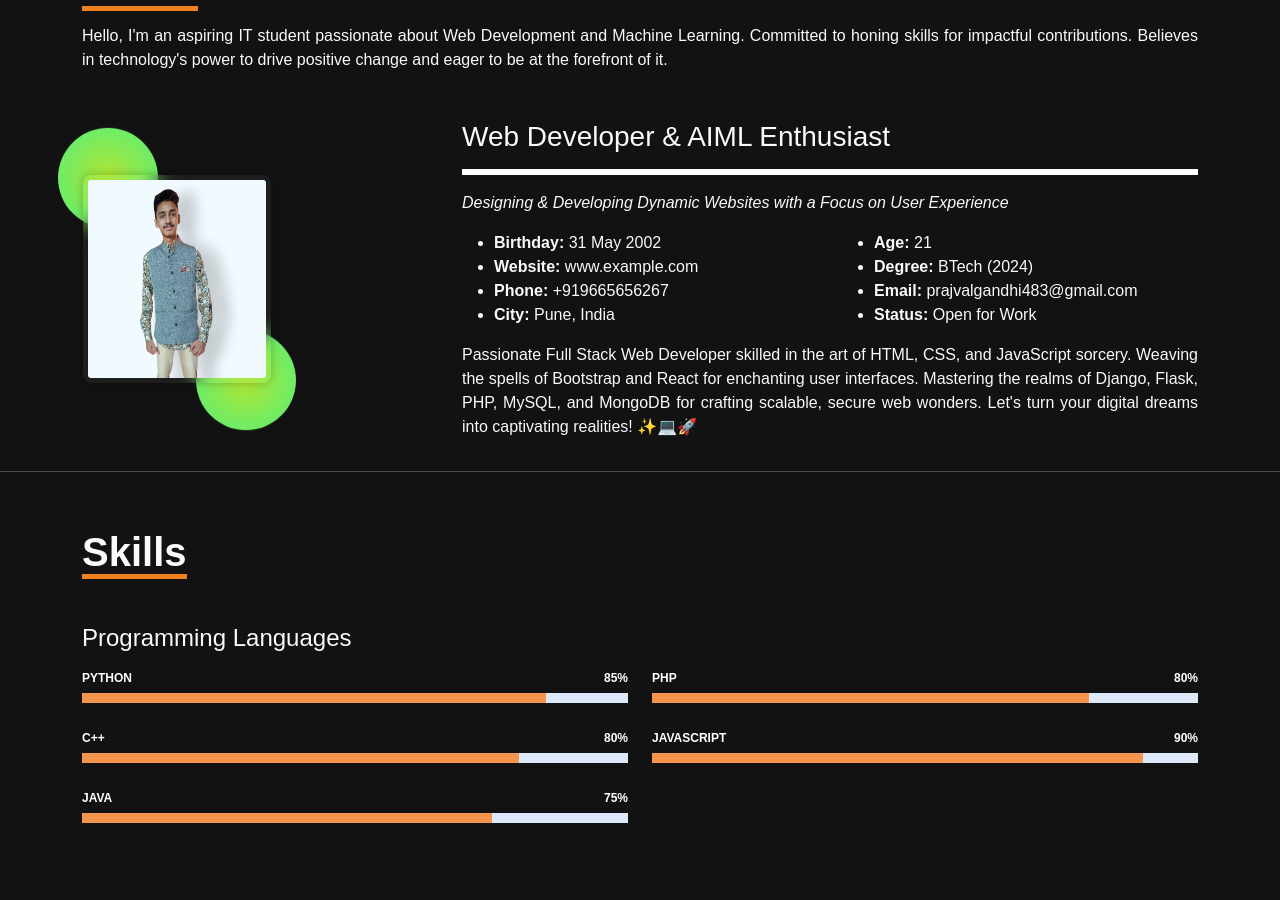
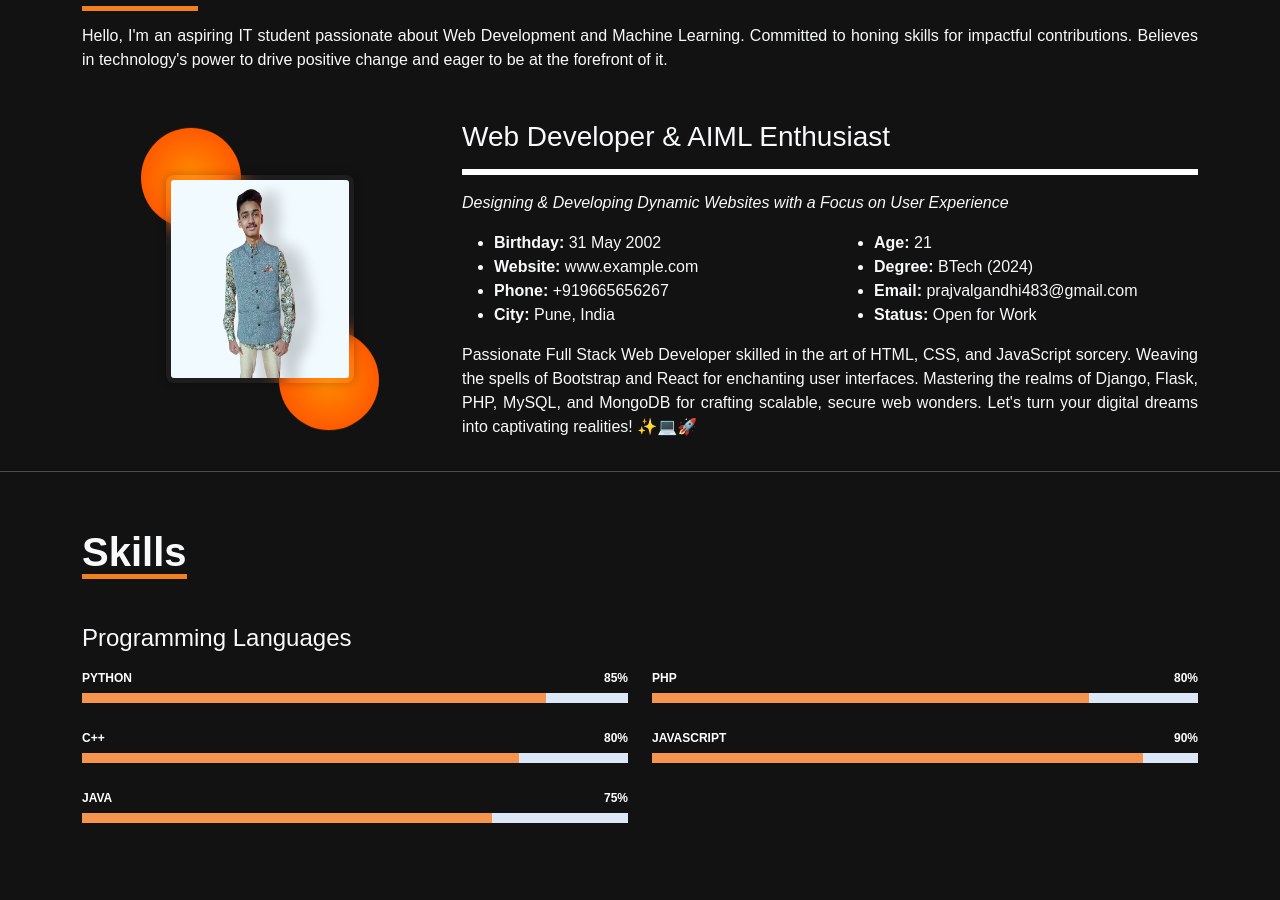
Before and after one commit to paju3125/Portfolio, a React (Create React App) app: page / in a window 1280 px wide. Shown: the part 896-1796 px from the top of the page. Built offline with nearby package versions, Linux system fonts and the light colour scheme; some icons are missing.

Commit message:
updated alignments

```diff
--- a/src/components/about/About.js
+++ b/src/components/about/About.js
@@ -9,13 +9,13 @@ export default function About() {
           <h1 className="text-light heading" data-aos="fade-up" data-aos-duration="200">
             <span>About</span>
           </h1>
-          <p className="text-justify mt-3" data-aos="zoom-in" data-aos-duration="200">
+          <p className="text-justify mt-3" data-aos="zoom-in" data-aos-duration="400">
             Hello, I'm an aspiring IT student passionate about Web Development and Machine Learning. Committed to honing skills for impactful contributions. Believes in technology's power to drive positive change and eager to be at the forefront of it.
           </p>
         </div>
 
         <div className="row mt-5">
-          <div className="col-lg-4 about-img-container" data-aos="zoom-out-right" data-aos-duration="200">
+          <div className="col-lg-4 d-flex justify-content-center about-img-container" data-aos="zoom-out-right" data-aos-duration="500">
             <div className="profile-card card">
               <div className="circle"></div>
               <div className="circle"></div>
@@ -29,14 +29,14 @@ export default function About() {
             className="col-lg-8 pt-4 pt-lg-0 content"
 
           >
-            <h3 data-aos="fade-left" data-aos-duration="200">Web Developer &amp; AIML Enthusiast</h3>
-            <hr style={{ height: "5px", backgroundColor: "#fff" }} data-aos="fade-right" data-aos-duration="200" />
+            <h3 data-aos="fade-left" data-aos-duration="500">Web Developer &amp; AIML Enthusiast</h3>
+            <hr style={{ height: "5px", backgroundColor: "#fff" }} data-aos="fade-right" data-aos-duration="500" />
             <p className="fst-italic">
               {" "}
               Designing & Developing Dynamic Websites with a Focus on User
               Experience
             </p>
-            <div className="row" data-aos="fade-left" data-aos-duration="200">
+            <div className="row" data-aos="fade-left" data-aos-duration="500">
               <div className="col-lg-6">
                 <ul>
                   <li>
--- a/src/components/about/about.css
+++ b/src/components/about/about.css
@@ -25,7 +25,7 @@
   transition: all 0.2s;
   position: relative;
   cursor: pointer;
-  float: left !important;
+  /* float: auto !important; */
   padding: 0 !important;
 }
 
@@ -51,7 +51,7 @@
 .circle {
   width: 100px;
   height: 100px;
-  background: radial-gradient(#b0e633, #53ef7d);
+  background: radial-gradient(#ff8c00, #ff4500);
   border-radius: 50%;
   position: absolute;
   animation: move-up6 2s ease-in infinite alternate-reverse;
```
